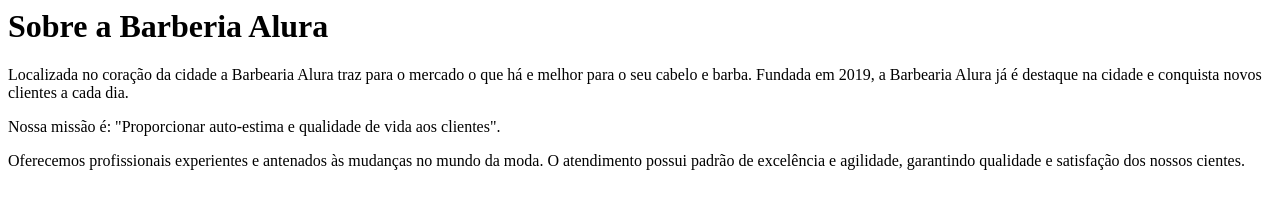
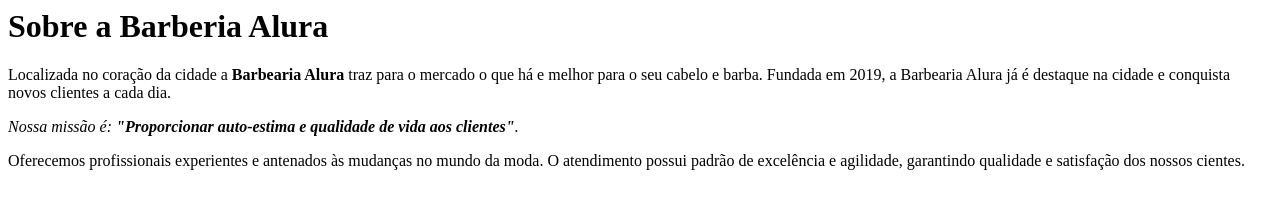
Before and after one commit to beatr1007/projeto-2-tri, a plain HTML site: page index.html in a window 1280 px wide. Drawn offline with Linux system fonts and the light colour scheme.

Commit message:
Add files via upload

```diff
--- a/index.html
+++ b/index.html
@@ -1,7 +1,7 @@
 <h1>Sobre a Barberia Alura</h1>
 
-<p>Localizada no coração da cidade a Barbearia Alura traz para o mercado o que há e melhor para o seu cabelo e barba.
+<p>Localizada no coração da cidade a <strong>Barbearia Alura</strong> traz para o mercado o que há e melhor para o seu cabelo e barba.
  Fundada em 2019, a Barbearia Alura já é destaque na cidade e conquista novos clientes a cada dia. </p>
-<p>Nossa missão é: "Proporcionar auto-estima e qualidade de vida aos clientes".</p>
+<p><em>Nossa missão é: <strong>"Proporcionar auto-estima e qualidade de vida aos clientes"</strong>.</em></p>
 
 <p>Oferecemos profissionais experientes e antenados às mudanças no mundo da moda. O atendimento possui padrão de excelência e agilidade, garantindo qualidade e satisfação dos nossos cientes.</p>
```
